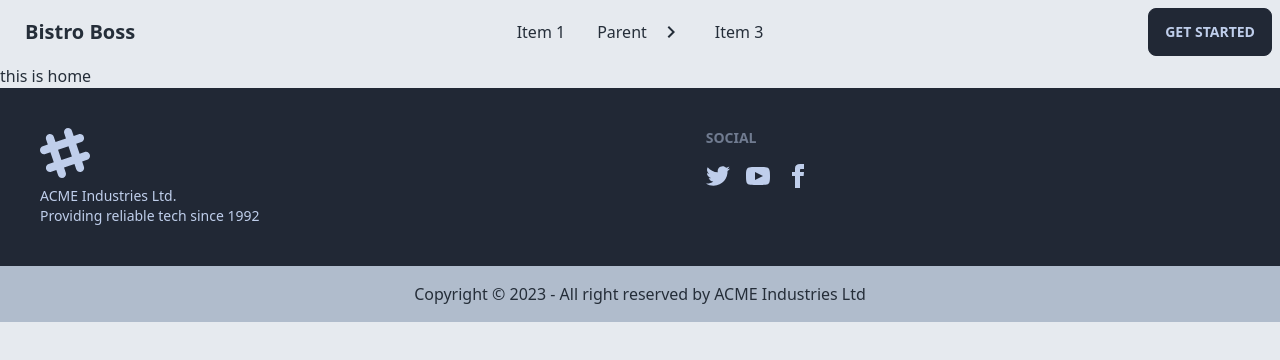
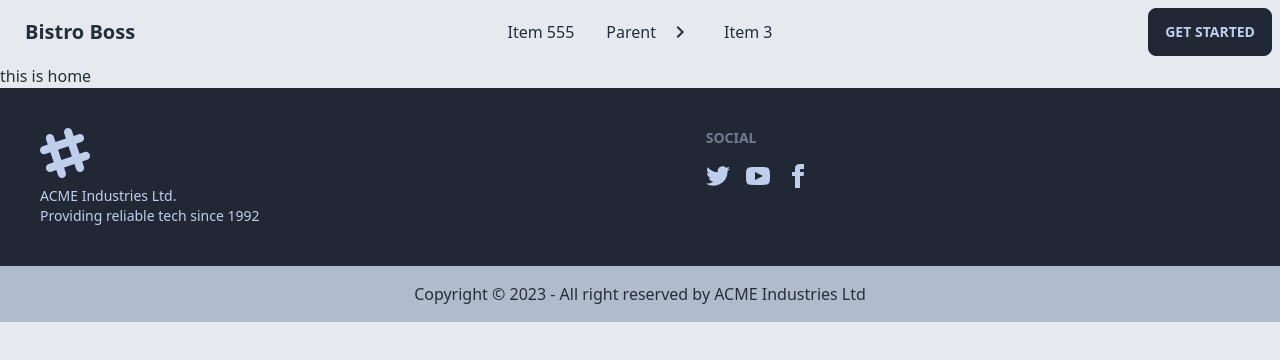
Before and after one commit to Galib24/bistro-boss-client, a React (Vite) app: page / in a window 1280 px wide. Shown: the top 360 px of the page. Built offline with nearby package versions, Linux system fonts and the light colour scheme.

Commit message:
nav added

```diff
--- a/package.json
+++ b/package.json
@@ -15,6 +15,7 @@
     "match-sorter": "^6.3.1",
     "react": "^18.2.0",
     "react-dom": "^18.2.0",
+    "react-responsive-carousel": "^3.2.23",
     "react-router-dom": "^6.11.2",
     "sort-by": "^1.2.0"
   },
--- a/src/pages/Shared/NavBar/NavBar.jsx
+++ b/src/pages/Shared/NavBar/NavBar.jsx
@@ -3,7 +3,7 @@
 const NavBar = () => {
     const navOptions = <>
 
-        <li><a>Item 1</a></li>
+        <li><a>Item 555</a></li>
         <li tabIndex={0}>
             <a className="justify-between">
                 Parent
```
Also changed, not shown: 1 other file (tests, documents, lock files or other folders).
